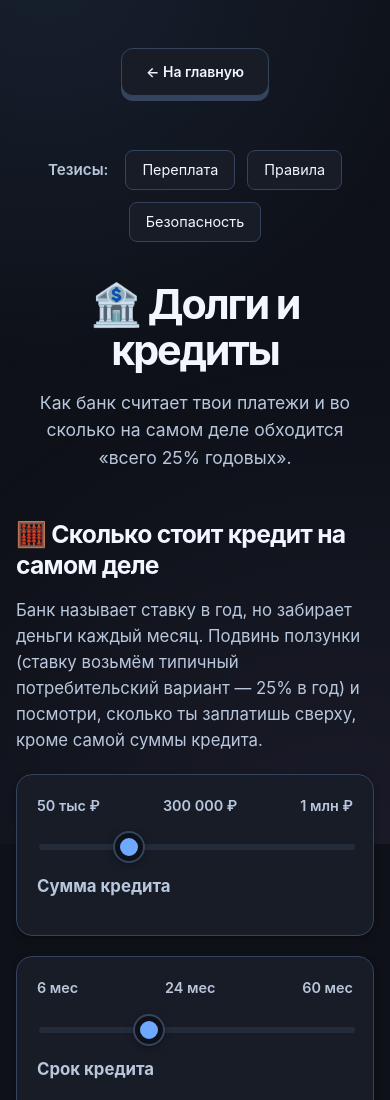
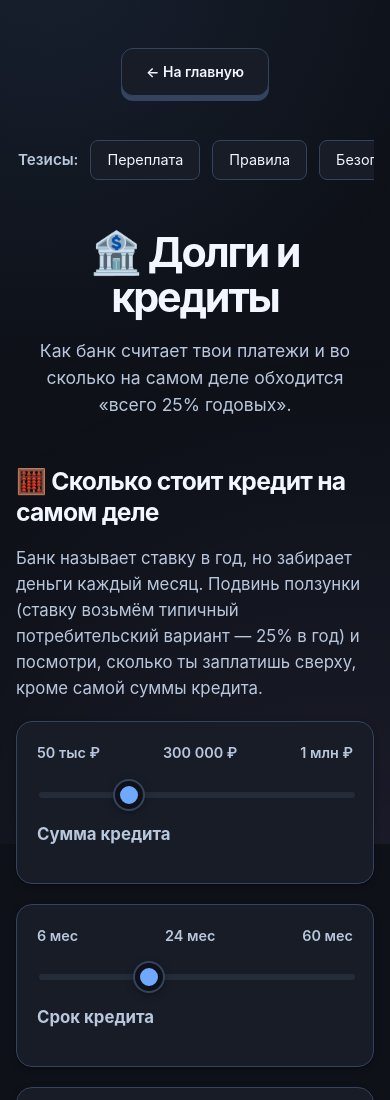
Before and after one commit to Folombas/FinFocus, a plain HTML site: page loans.html in a window 390 px wide. Shown: the top 1100 px of the page. Drawn offline with Linux system fonts and the light colour scheme.

Commit message:
Style: make toc chips horizontally scrollable on mobile

```diff
--- a/style.css
+++ b/style.css
@@ -942,3 +942,21 @@ input[type=range]:focus-visible {
 
     .store-btn img { height: 48px; }
 }
+
+
+/* --- Тезисы-чипсы на мобильных: горизонтальная прокрутка без переносов --- */
+@media (max-width: 720px) {
+    .header-top-bar { flex-direction: column; gap: 16px; }
+    .toc-top {
+        flex-wrap: nowrap;
+        justify-content: flex-start;
+        overflow-x: auto;
+        max-width: 100%;
+        padding: 4px 2px 10px;
+        -webkit-overflow-scrolling: touch;
+        scrollbar-width: none;
+    }
+    .toc-top::-webkit-scrollbar { display: none; }
+    .toc-link { white-space: nowrap; flex-shrink: 0; }
+    .toc-title { margin-right: 0; }
+}
```
